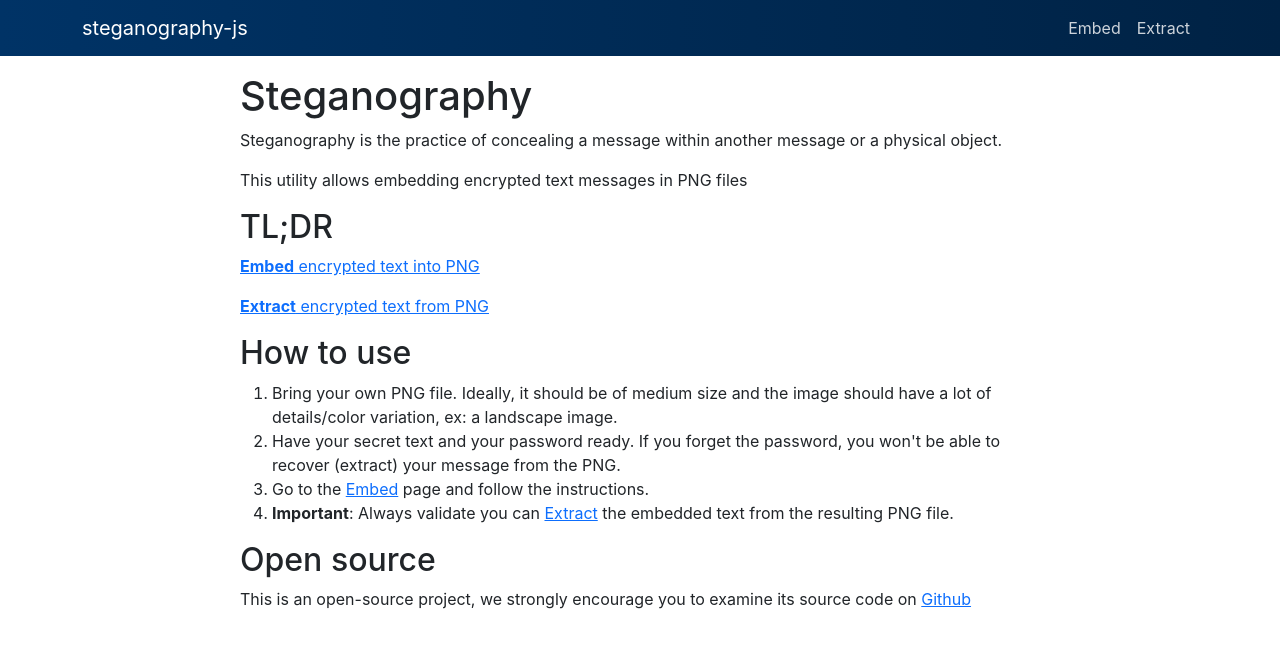
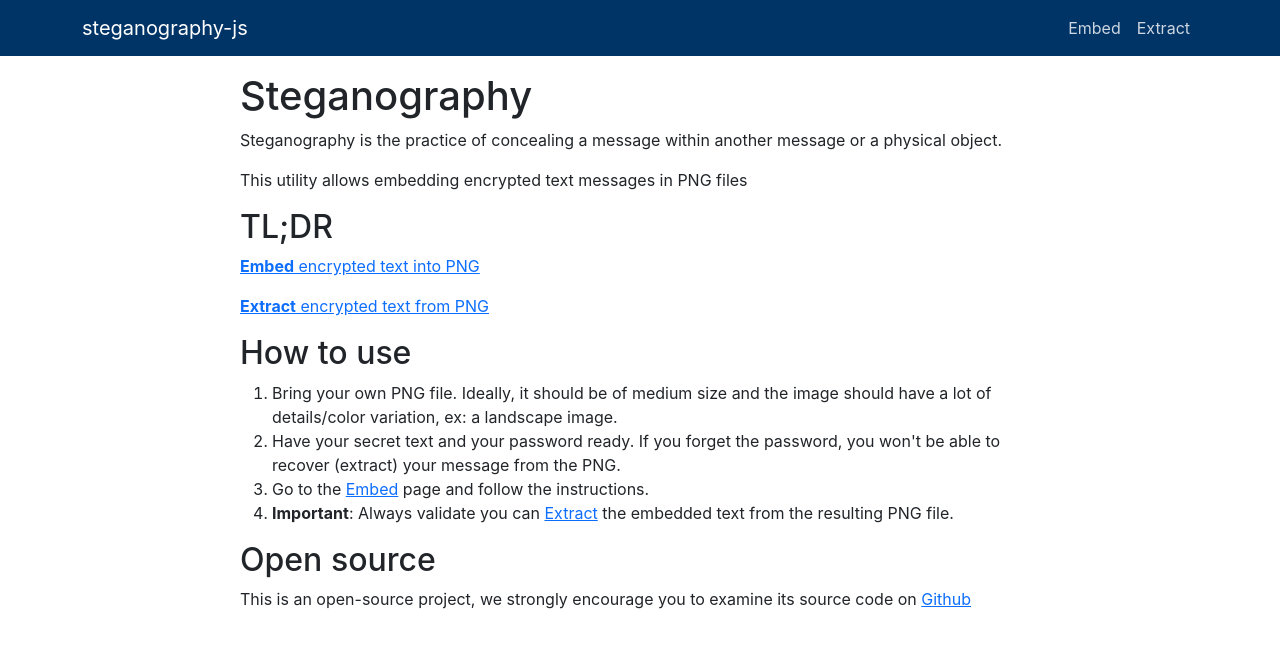
Before and after one commit to imprologic/steganography-js, a React (Create React App) app: page /#/ in a window 1280 px wide. Shown: the top 648 px of the page. Built offline with nearby package versions, Linux system fonts and the light colour scheme.

Commit message:
better styling

```diff
--- a/src/index.css
+++ b/src/index.css
@@ -13,7 +13,7 @@ code {
 }
 
 .navbar, .navbar-default {
-  background: linear-gradient(to right, #003366, #002244);
+  background-color: #003366 !important;
 }
 
 .nav-link {
```
